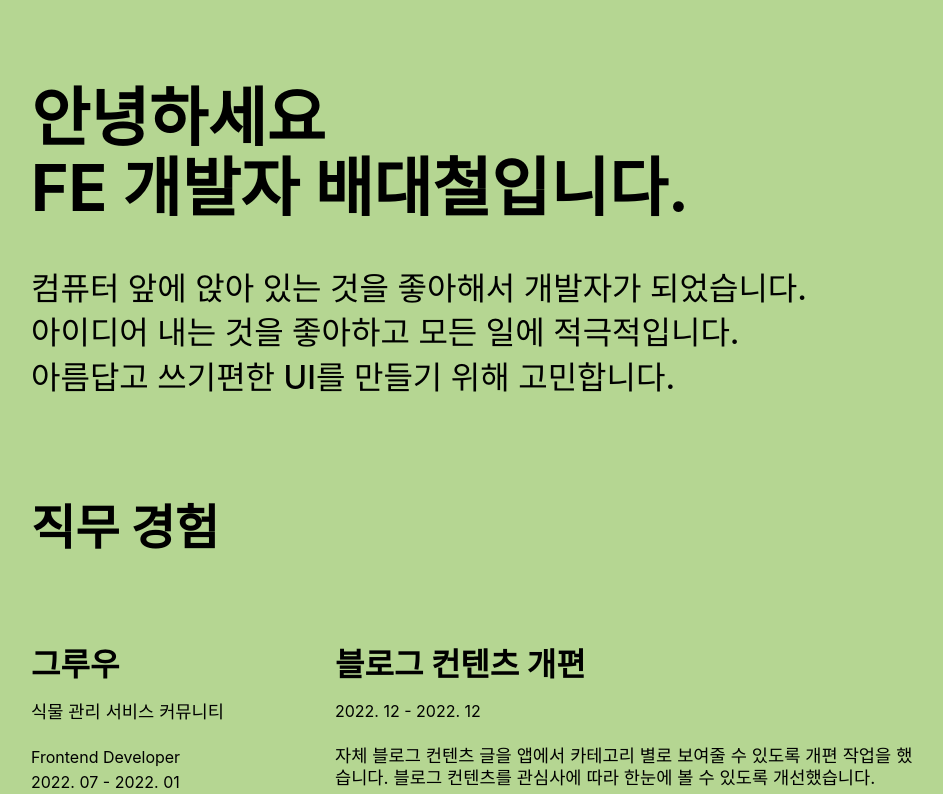
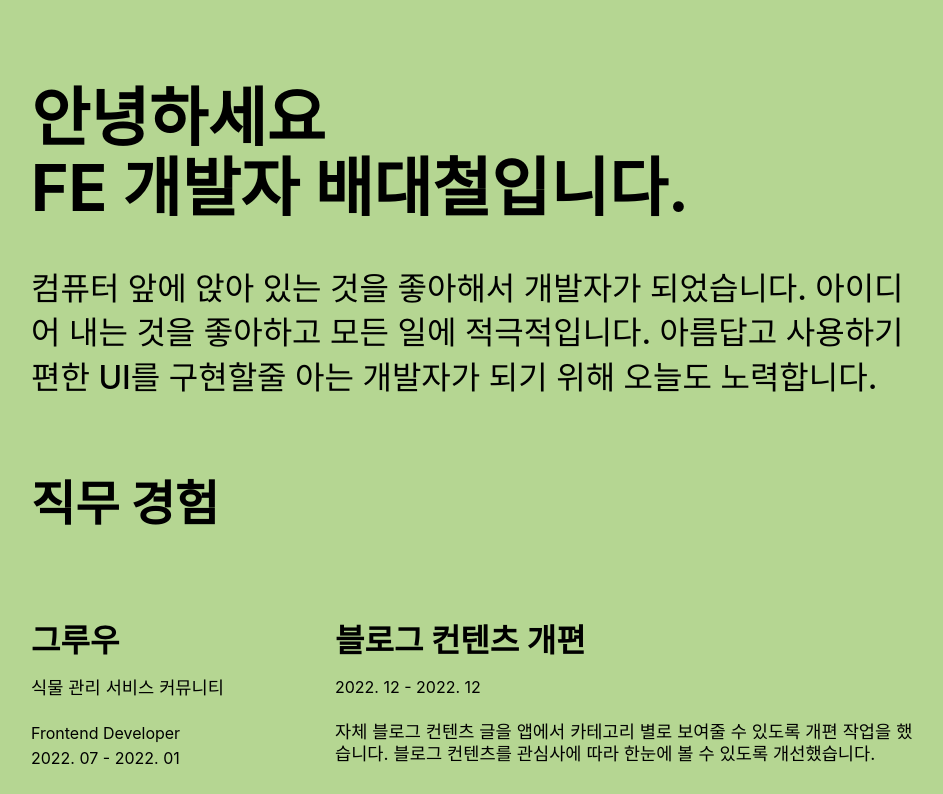
Before and after one commit to aingface/my-resume, a React (Create React App) app: page / in a window 1280 px wide. Shown: the top 794 px of the page, without its empty margins (161-1104 px from the left). Built offline with nearby package versions, Linux system fonts and the light colour scheme.

Commit message:
style: 수정

```diff
--- a/src/App.css
+++ b/src/App.css
@@ -38,6 +38,10 @@ ul > li:before {
   content: '•';
 }
 
+a {
+  text-decoration: none;
+}
+
 .App {
   display: flex;
   flex-direction: column;
@@ -49,6 +53,12 @@ ul > li:before {
 
 .container {
   padding: 40px 0px;
+}
+
+.big-p {
+  font-size: 2rem;
+  line-height: 1.4;
+  font-weight: 500;
 }
 
 .time {
--- a/src/items/Contact.tsx
+++ b/src/items/Contact.tsx
@@ -2,8 +2,8 @@ import React from 'react';
 
 function Contact() {
   return (
-    <div className="Chapter">
-      <h2 className="ExperienceTitle">Contact</h2>
+    <div>
+      <h2>Contact</h2>
       <ul>
         <li>
           <a href="mailto:qoeocjf5@gmail.com">이메일</a>
--- a/src/items/Greetings.tsx
+++ b/src/items/Greetings.tsx
@@ -1,38 +1,18 @@
 import React from 'react';
-import styled from 'styled-components';
 
 function Greetings() {
   return (
-    <Container>
+    <div>
       <h1>
-        안녕하세요
-        <br />
-        FE 개발자 배대철입니다.
-        <br />
+        안녕하세요 <br /> FE 개발자 배대철입니다.
       </h1>
-      <Desc>
-        컴퓨터 앞에 앉아 있는 것을 좋아해서 개발자가 되었습니다.
-        <br />
-        아이디어 내는 것을 좋아하고 모든 일에 적극적입니다.
-        <br />
-        아름답고 쓰기편한 UI를 만들기 위해 고민합니다.
-        <br />
-      </Desc>
-    </Container>
+      <p className="big-p">
+        컴퓨터 앞에 앉아 있는 것을 좋아해서 개발자가 되었습니다. 아이디어 내는 것을 좋아하고 모든
+        일에 적극적입니다. 아름답고 사용하기 편한 UI를 구현할줄 아는 개발자가 되기 위해 오늘도
+        노력합니다.
+      </p>
+    </div>
   );
 }
 
 export default Greetings;
-
-const Container = styled.div`
-  display: flex;
-  justify-content: center;
-  align-items: start;
-  flex-direction: column;
-`;
-
-const Desc = styled.p`
-  font-size: 2rem;
-  line-height: 1.4;
-  font-weight: 500;
-`;
--- a/src/items/Skills.tsx
+++ b/src/items/Skills.tsx
@@ -6,11 +6,10 @@ function Skills() {
       <h2 className="ExperienceTitle">Skills</h2>
       <ul>
         <li>JavaScript/TypeScript</li>
-        <li>Redux</li>
+        <li>Redux 상태관리</li>
         <li>Git</li>
+        <li>프로젝트에 필요한 모든 것을 배우겠다는 마음가짐</li>
       </ul>
-
-      <br />
     </div>
   );
 }
```
Also changed, not shown: public/index.html (+0 -24 lines).
